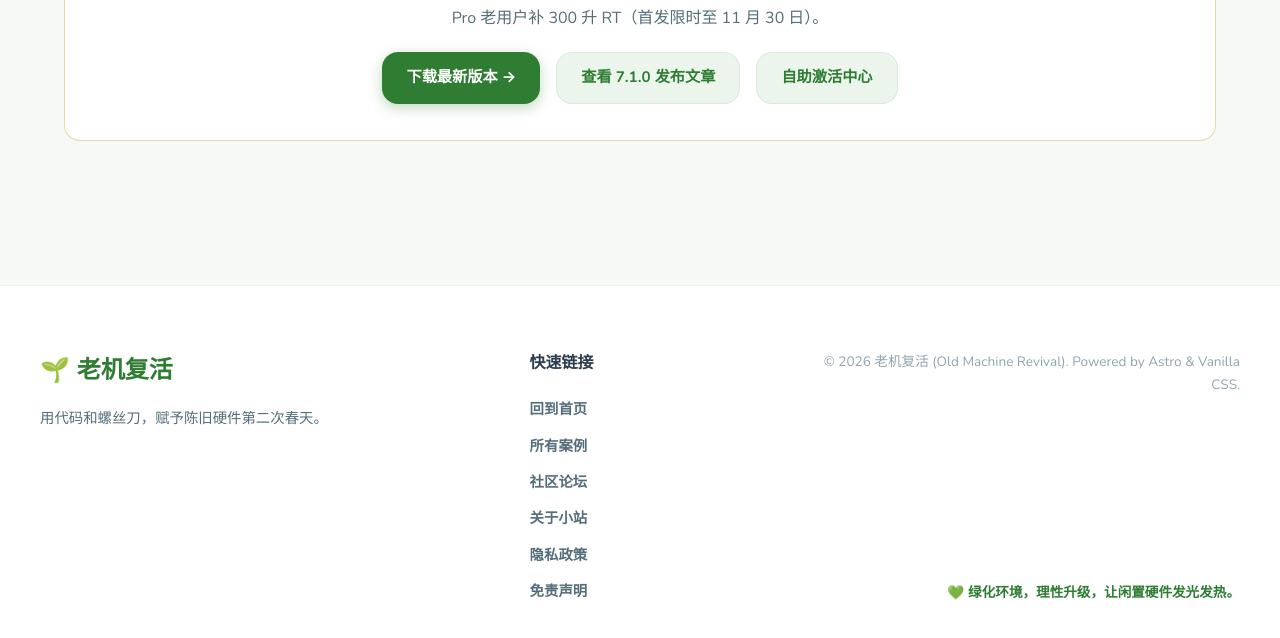
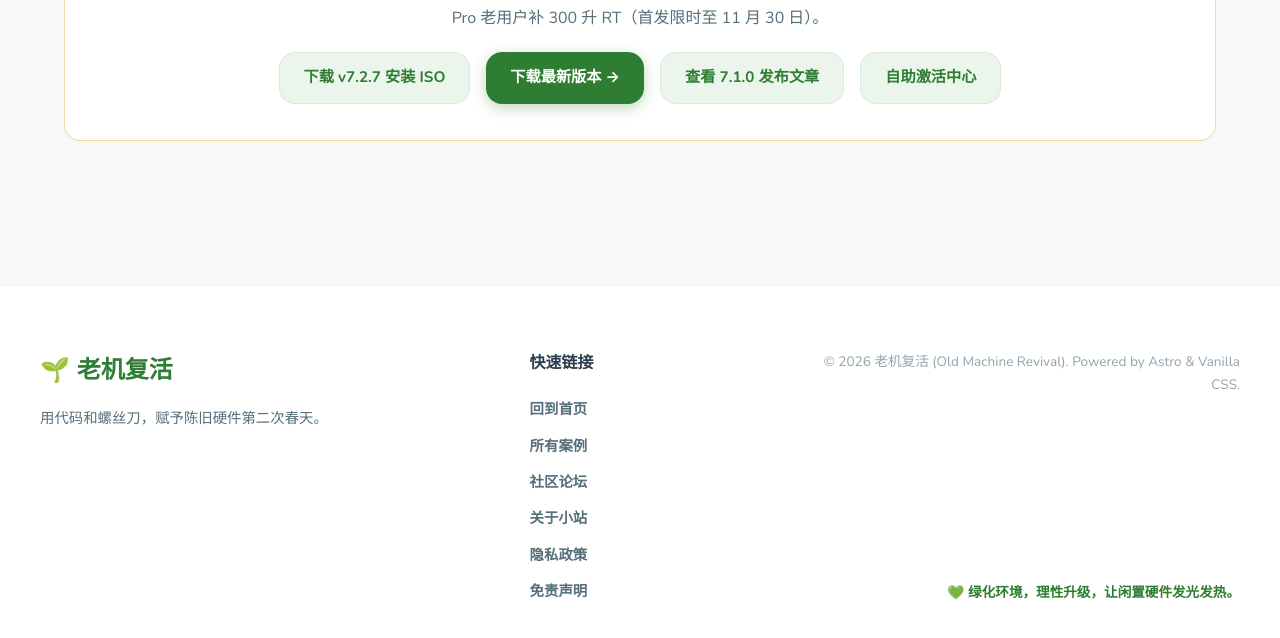
Before and after one commit to cqtvro/old-machine-revival, an Astro site: page /qms-features in a window 1280 px wide. Shown: the part 2234-2872 px from the top of the page. Built offline with nearby package versions, Linux system fonts and the light colour scheme; Astro itself is replaced by a stand-in of ours.

Commit message:
Add v7.2.7 install ISO download link before Download latest button on /qms-features

```diff
--- a/src/pages/qms-features.astro
+++ b/src/pages/qms-features.astro
@@ -168,6 +168,7 @@ import Layout from '../layouts/Layout.astro';
                 <p class="qms-cta-pricing"><strong>Pro ¥299 / 永久</strong><span class="qms-cta-sep">·</span><strong>RT ¥599 / 永久</strong><span class="qms-cta-sep">·</span>免费试用 3 天</p>
                 <p class="qms-cta-note">Pro 老用户补 300 升 RT（首发限时至 11 月 30 日）。</p>
                 <div class="hero-buttons qms-cta-buttons">
+                    <a href="https://github.com/cqtvro/qms-download/releases/tag/v7.2.7" class="btn btn-secondary" target="_blank" rel="noopener">下载 v7.2.7 安装 ISO</a>
                     <a href="https://github.com/cqtvro/qms-download/releases/latest" class="btn btn-primary" target="_blank" rel="noopener">下载最新版本 &rarr;</a>
                     <a href="/blog/qms-v7-1-0-launch" class="btn btn-secondary">查看 7.1.0 发布文章</a>
                     <a href="https://wx.284868.xyz/qms-auth/" class="btn btn-secondary" target="_blank" rel="noopener">自助激活中心</a>
```
